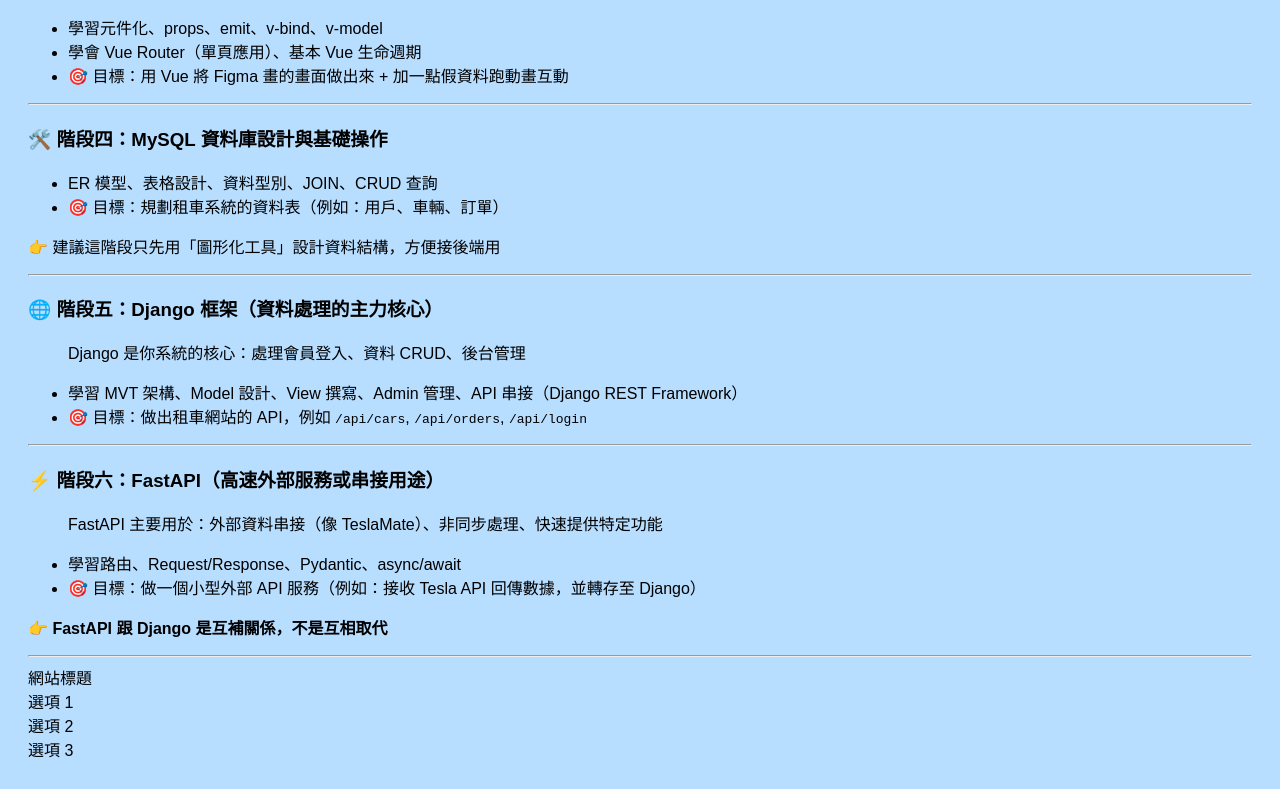
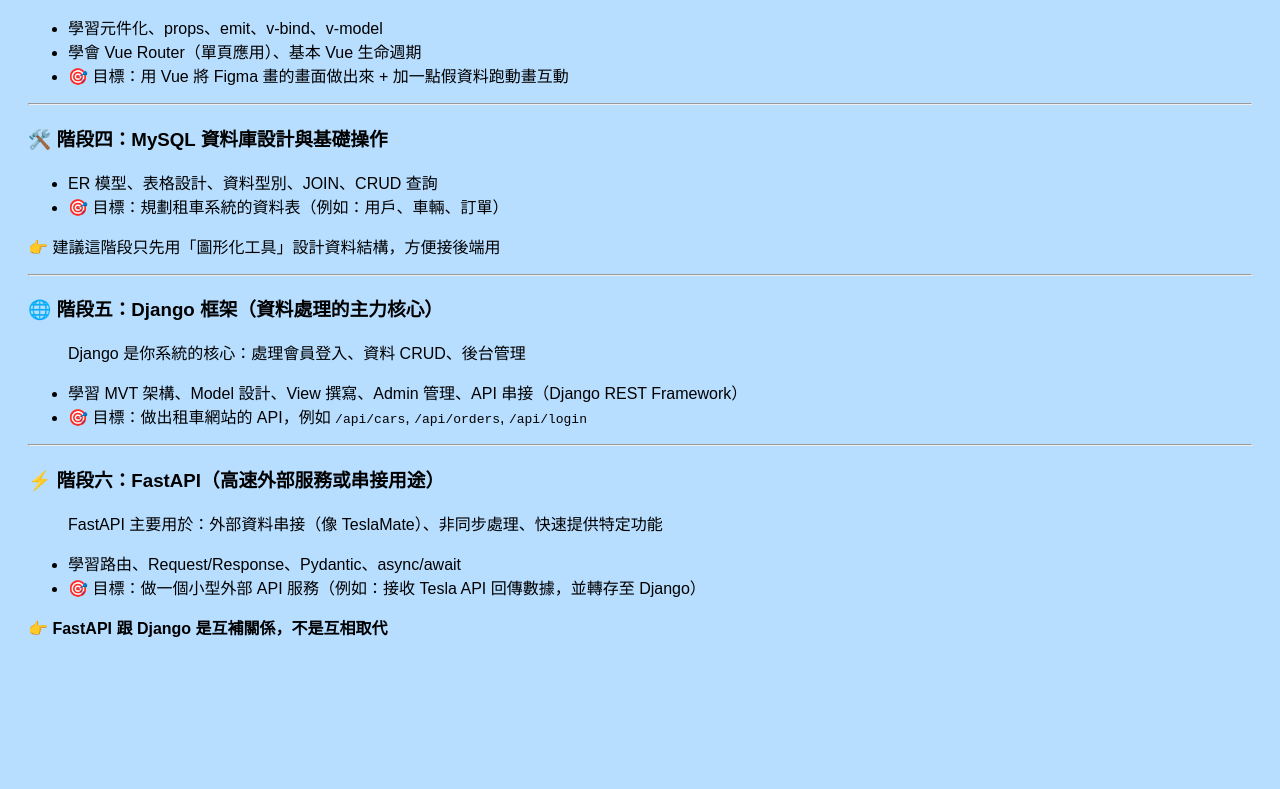
Before and after one commit to unagijixyuu/website_research_blueprint, a plain HTML site: page index.html in a window 1280 px wide. Shown: the part 1083-1872 px from the top of the page. After the commit the page ends 1766 px from the top, so only its background shows below. Drawn offline with Linux system fonts and the light colour scheme.

Commit message:
Update index.html

```diff
--- a/index.html
+++ b/index.html
@@ -105,14 +105,5 @@
 		  </ul>
 		  <p>👉 <strong>FastAPI 跟 Django 是互補關係，不是互相取代</strong></p>
 		</section>
-		<hr/>
-		<div class="frame">
-			<div class="left">網站標題</div>
-			<div class="right">
-				<div class="item">選項 1</div>
-				<div class="item">選項 2</div>
-				<div class="item">選項 3</div>
-			</div>
-		</div>
 </body>
 </html>
```
